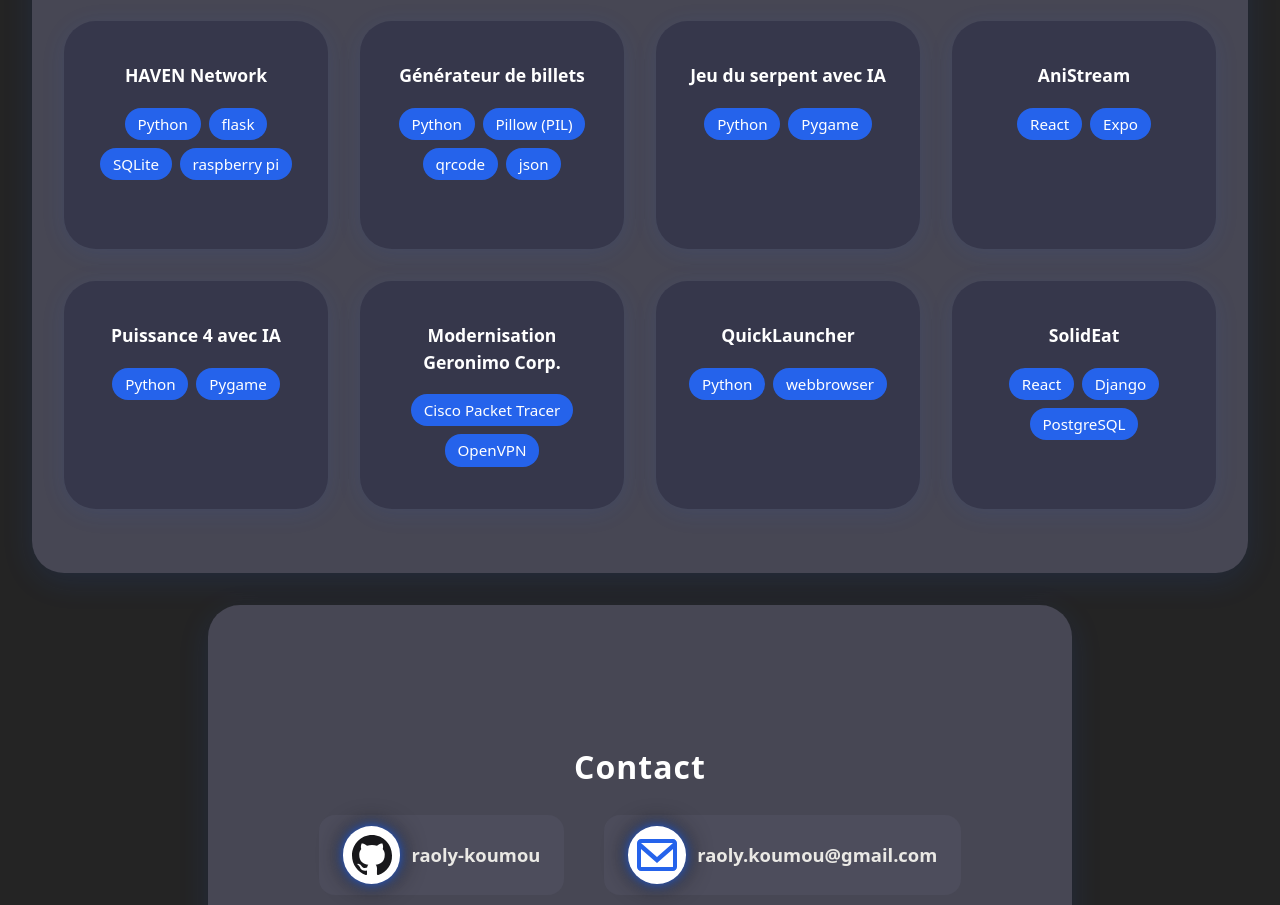
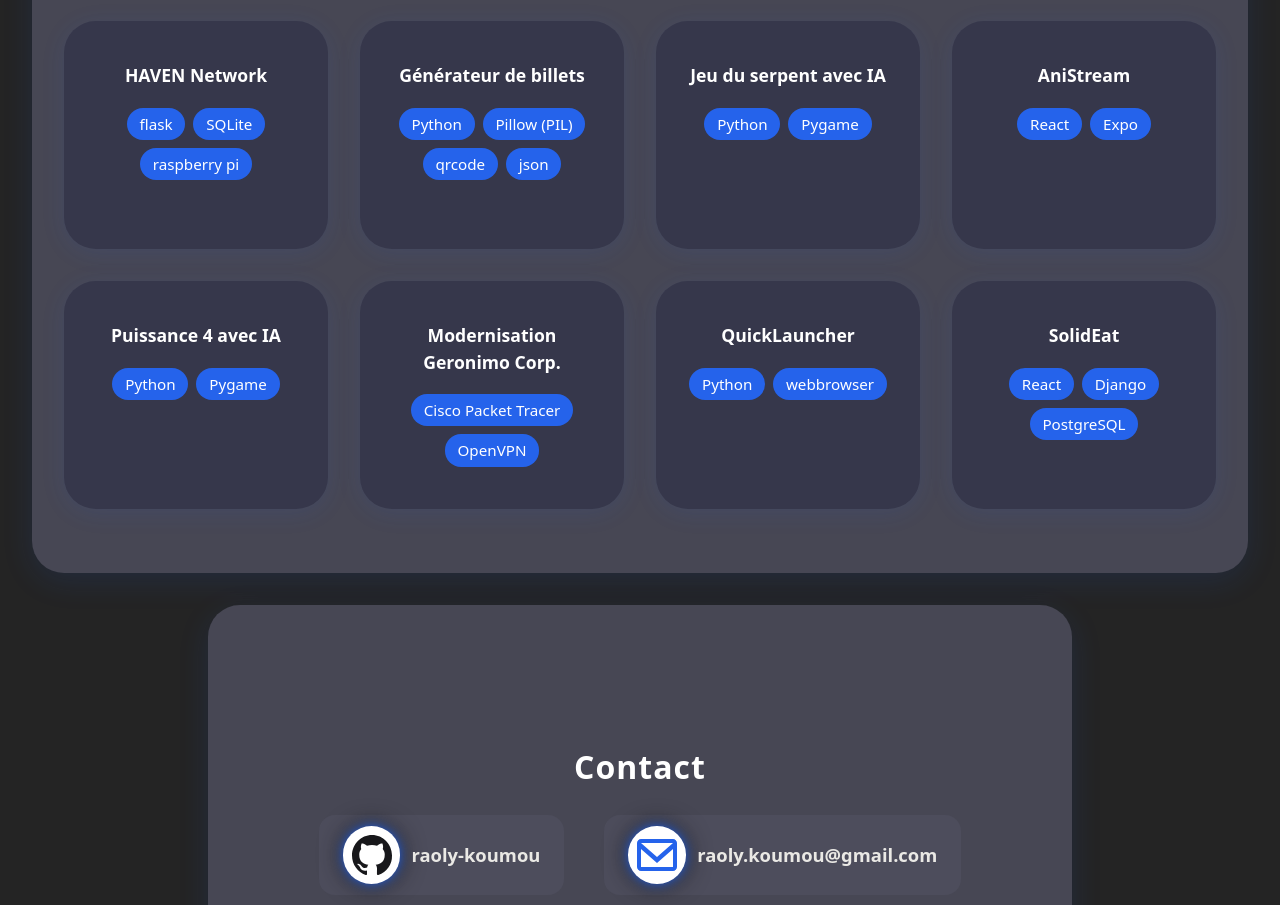
Before and after one commit to Raoly-Chab/portfolio, a React (Vite) app: page / in a window 1280 px wide. Shown: the part 3013-3918 px from the top of the page. Built offline with nearby package versions, Linux system fonts and the light colour scheme.

Commit message:
Mise à jour

```diff
--- a/src/components/Projects.jsx
+++ b/src/components/Projects.jsx
@@ -7,7 +7,7 @@
   {
     name: 'HAVEN Network',
     badges: ['Python', 'flask', 'SQLite', 'raspberry pi'],
-    tools: ['Python', 'flask', 'SQLite', 'raspberry pi'],
+    tools: ['flask', 'SQLite', 'raspberry pi'],
     goal: "HAVEN Network est une plateforme de communication locale conçue pour fonctionner sans connexion Internet, hébergée directement sur un Raspberry Pi transformé en point d’accès Wi-Fi.",
     description: "HAVEN Network, une plateforme de communication locale hébergée sur un Raspberry Pi. Le projet visait à créer un système de messagerie et de partage de fichiers accessible via un point d’accès Wi-Fi, sans nécessiter de connexion Internet.",
 
```
